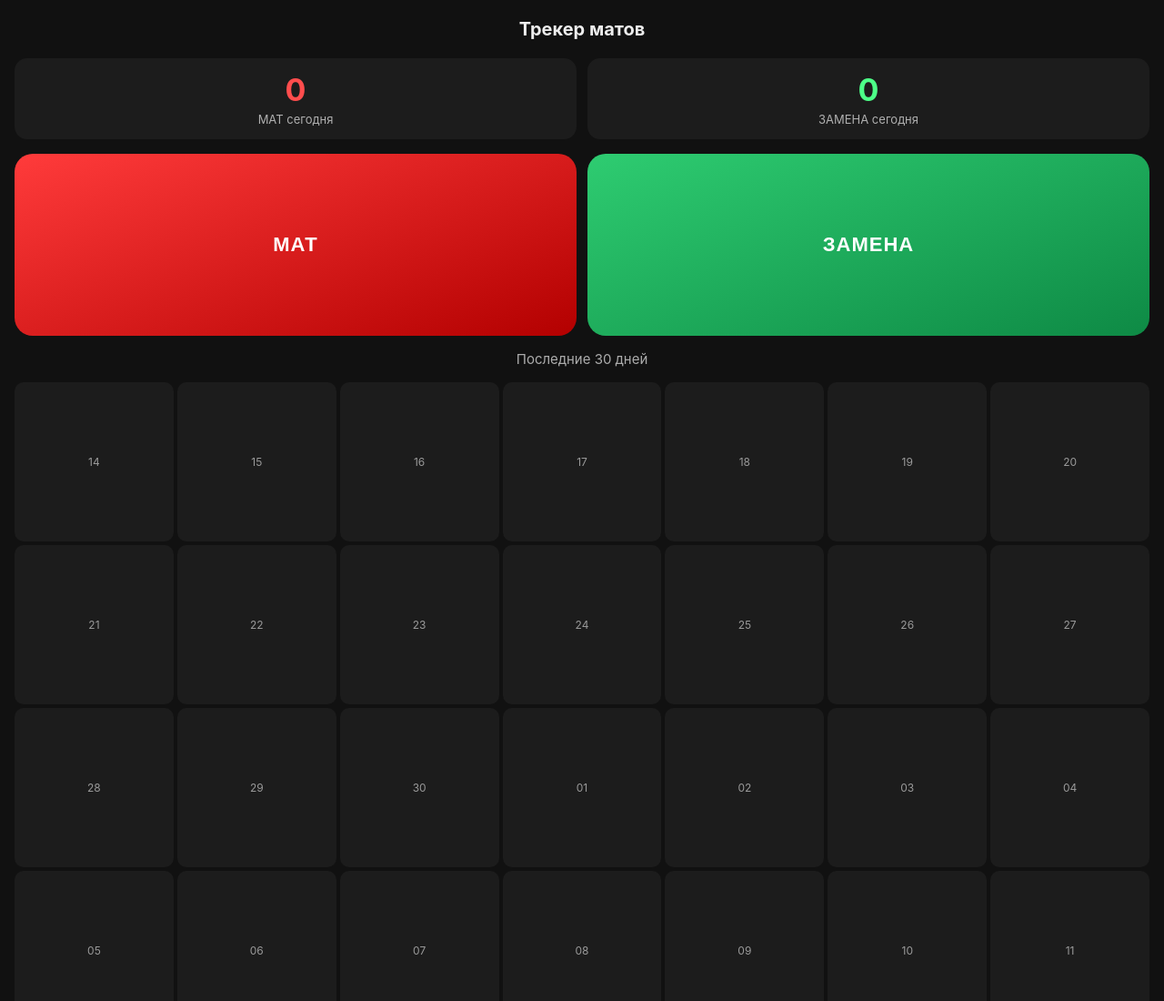
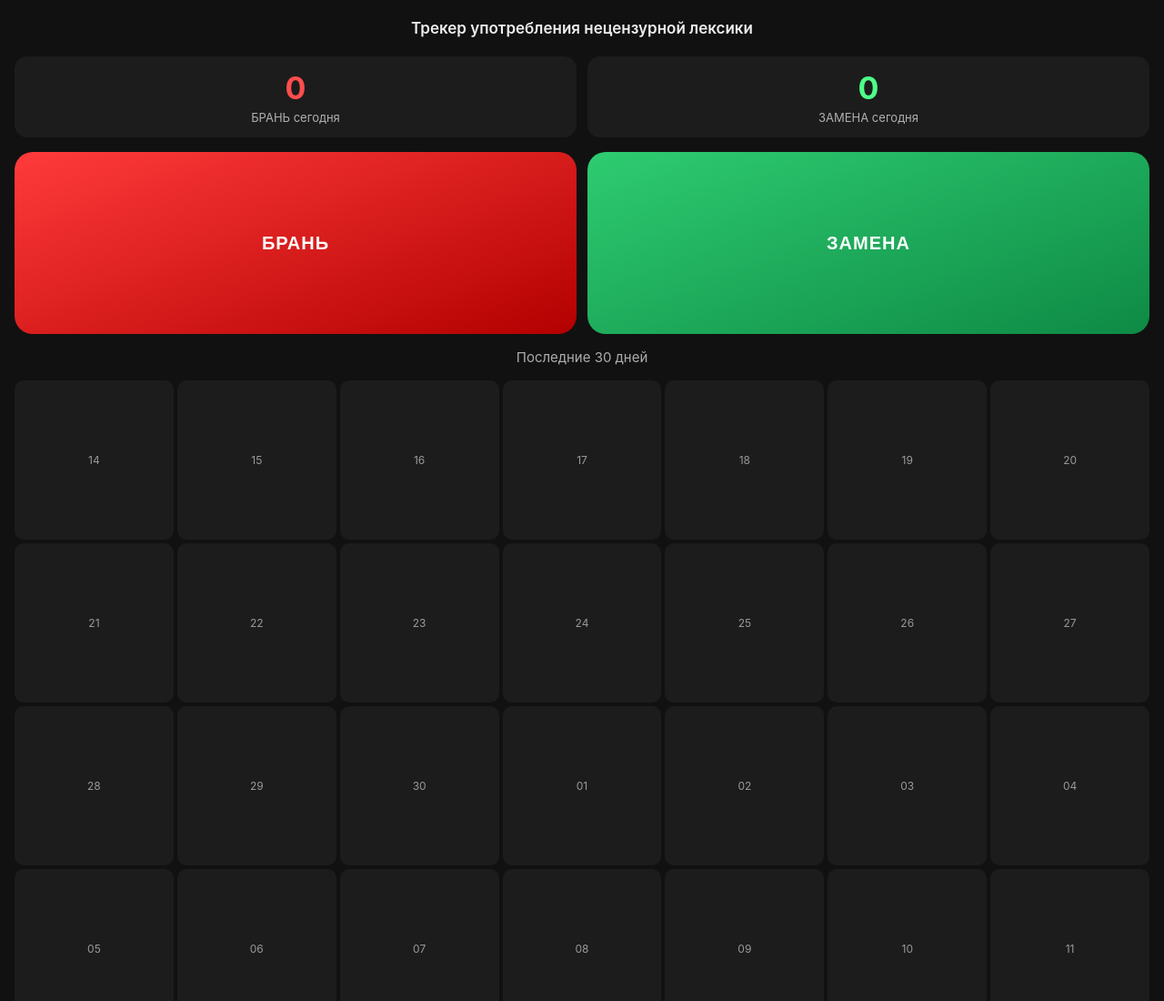
Before and after one commit to Hahahahahghdgxxyhs/Matcheck, a plain HTML site: page index.html in a window 1280 px wide. Shown: the top 1100 px of the page at 91% size. Drawn offline with Linux system fonts and the light colour scheme.

Commit message:
Update title and labels for profanity tracker

```diff
--- a/index.html
+++ b/index.html
@@ -3,11 +3,11 @@
 <head>
 <meta charset="UTF-8">
 <meta name="viewport" content="width=device-width, initial-scale=1.0, user-scalable=no">
-<title>Трекер матов</title>
+<title>Трекер употребления нецензурной лексики</title>
 <style>
   * { box-sizing: border-box; -webkit-tap-highlight-color: transparent; }
   body { margin:0; font-family:-apple-system,system-ui,sans-serif; background:#111; color:#eee; padding:16px; min-height:100vh; display:flex; flex-direction:column; gap:16px; }
-  h1 { font-size:20px; text-align:center; margin:4px 0; }
+  h1 { font-size:17px; text-align:center; margin:4px 0; line-height:1.3; font-weight:600; }
   .stats { display:grid; grid-template-columns:1fr 1fr; gap:12px; text-align:center; }
   .stat { padding:14px; border-radius:14px; background:#1c1c1c; }
   .stat .num { font-size:34px; font-weight:700; }
@@ -15,7 +15,7 @@
   .mat .num { color:#ff4d4d; }
   .rep .num { color:#4dff88; }
   .buttons { display:grid; grid-template-columns:1fr 1fr; gap:12px; flex:1; min-height:200px; }
-  button { border:none; border-radius:20px; color:white; font-size:22px; font-weight:800; letter-spacing:1px; cursor:pointer; user-select:none; transition:transform .08s; }
+  button { border:none; border-radius:20px; color:white; font-size:20px; font-weight:800; letter-spacing:1px; cursor:pointer; user-select:none; transition:transform .08s; }
   button:active { transform:scale(0.96); }
   .btn-mat { background:linear-gradient(160deg,#ff3b3b,#b30000); }
   .btn-rep { background:linear-gradient(160deg,#2ecc71,#0e8a45); }
@@ -31,13 +31,13 @@
 </style>
 </head>
 <body>
-<h1>Трекер матов</h1>
+<h1>Трекер употребления нецензурной лексики</h1>
 <div class="stats">
-  <div class="stat mat"><div class="num" id="todayMat">0</div><div class="label">МАТ сегодня</div></div>
+  <div class="stat mat"><div class="num" id="todayMat">0</div><div class="label">БРАНЬ сегодня</div></div>
   <div class="stat rep"><div class="num" id="todayRep">0</div><div class="label">ЗАМЕНА сегодня</div></div>
 </div>
 <div class="buttons">
-  <button class="btn-mat" id="btnMat">МАТ</button>
+  <button class="btn-mat" id="btnMat">БРАНЬ</button>
   <button class="btn-rep" id="btnRep">ЗАМЕНА</button>
 </div>
 <div class="calendar-title">Последние 30 дней</div>
```
